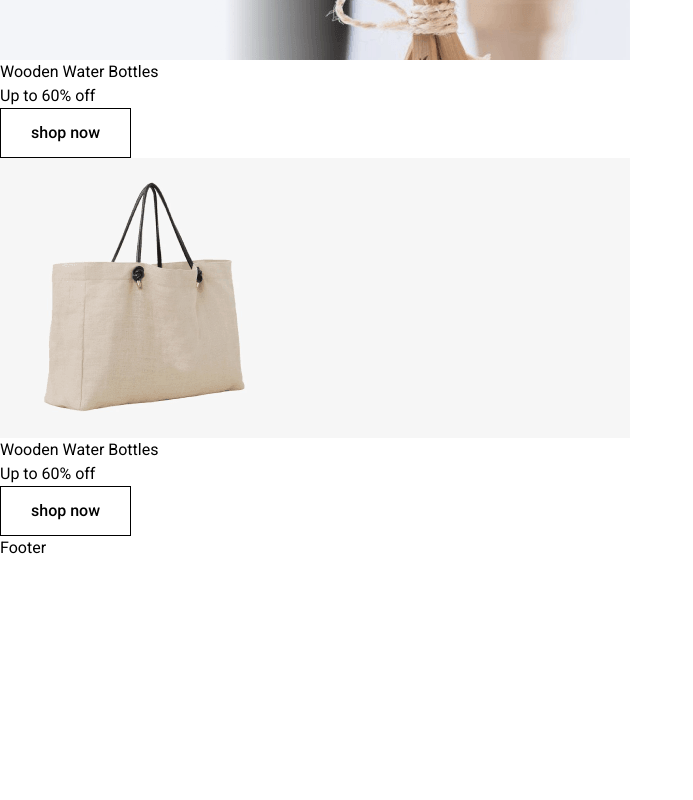
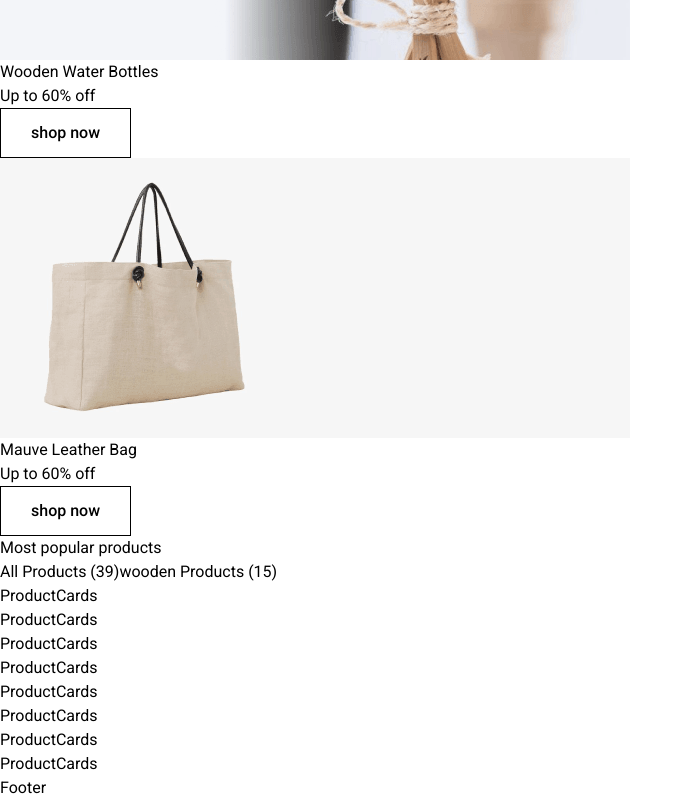
Before and after one commit to MIRNOMAN/root_shop_cart, a React (Vite) app: page / in a window 1280 px wide. Shown: the part 2176-2976 px from the top of the page, without its empty margins (0-693 px from the left). Before the commit the page ends 2736 px from the top, so only its background shows below. Built offline with nearby package versions, Linux system fonts and the light colour scheme.

Commit message:
create products section

```diff
--- a/src/Components/Bannar/Bannar.jsx
+++ b/src/Components/Bannar/Bannar.jsx
@@ -33,8 +33,8 @@ const Bannar = () => {
 
                        <div className="lg:h-1/2 mt-2 h-[200px]">
                        <img className="relative" src={bannar3} alt="bannar image" />
-                     <div className="absolute lg:-mt-36 -mt-44 lg:pl-52 pl-44 p-5">
-                           <h1 className="text-2xl font-medium">Wooden Water Bottles </h1>
+                     <div className="absolute lg:-mt-40 -mt-44 lg:pl-48 pl-44 p-5">
+                           <h1 className="text-3xl font-medium">Mauve Leather Bag  </h1>
                            <span className=" uppercase mt-2 font-medium">Up to 60% off</span>
                            <div className="">
 
--- /dev/null
+++ b/src/Components/Product/Product.jsx
@@ -0,0 +1,40 @@
+import { productlists } from "../../assets/data/data"
+import ProductCards from "../../utils/ProductCards"
+
+const Product = () => {
+  return (
+    <>
+        <section className="my-20 bg-slate-100">
+           <div className="container">
+             <h1 className="text-2xl">Most popular products</h1>
+             <div className="flex items-center mt-2 gap-3 uppercase">
+                <span className="text-sm ">All Products (39)</span>
+                <span className="text-sm text-green-500">wooden Products (15)</span>
+             </div>
+
+             <div className="content grid grid-cols-1 md:grid-cols-2 lg:grid-cols-4 gap-7">
+                 {productlists.map((item) => (
+                    <ProductCards
+                    id={item.id}
+                    key={item.id}
+                    title={item.title}
+                    description={item.description}
+                    images={item.images}
+                    price={item.price}
+                    discount={item.discount}
+                    rating={item.rating}
+                    featured={item.featured}
+                    category={item.category}
+                    color={item.color}
+
+                    />
+                 ))
+                 }
+             </div>
+           </div>
+        </section>
+    </>
+  )
+}
+
+export default Product
--- a/src/Components/products/Products.jsx
+++ /dev/null
@@ -1,13 +0,0 @@
-
-const Products = () => {
-  return (
-    <>
-       <section>
-
-
-        </section>
-    </>
-  )
-}
-
-export default Products
--- a/src/pages/Home/Home.jsx
+++ b/src/pages/Home/Home.jsx
@@ -1,6 +1,10 @@
 import Bannar from "../../Components/Bannar/Bannar"
 import Hero from "../../Components/Hero/Hero"
-import Products from "../../Components/products/Products"
+import Product from "../../Components/Product/Product"
+
+
+
+
 
 
 const Home = () => {
@@ -8,7 +12,7 @@ const Home = () => {
     <div>
       <Hero></Hero>
       <Bannar></Bannar>
-      <Products></Products>
+      <Product></Product>
     </div>
   )
 }
--- /dev/null
+++ b/src/utils/ProductCards.jsx
@@ -0,0 +1,9 @@
+
+
+const ProductCards = ({id, title, description, images,price,discount,rating,featured,category,color}) => {
+  return (
+    <div>ProductCards</div>
+  )
+}
+
+export default ProductCards
```
